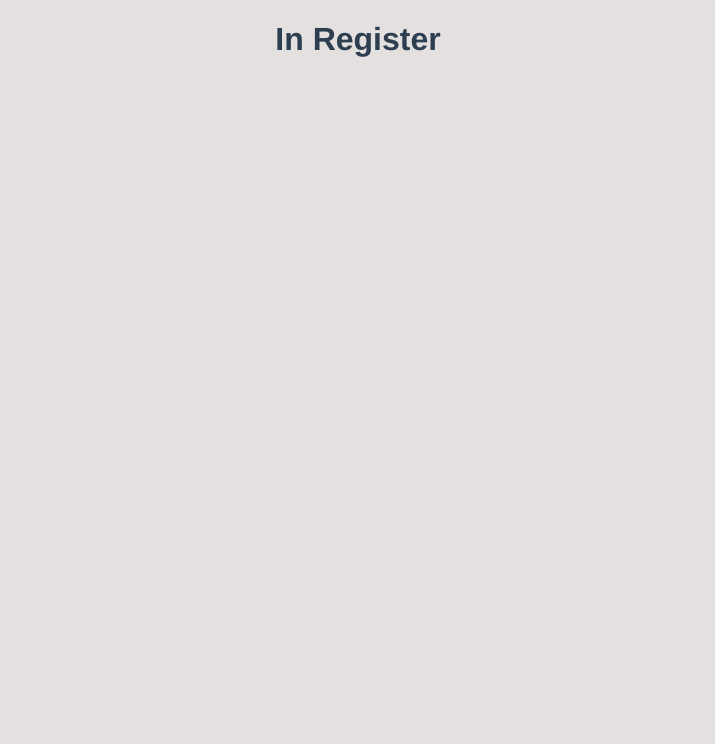
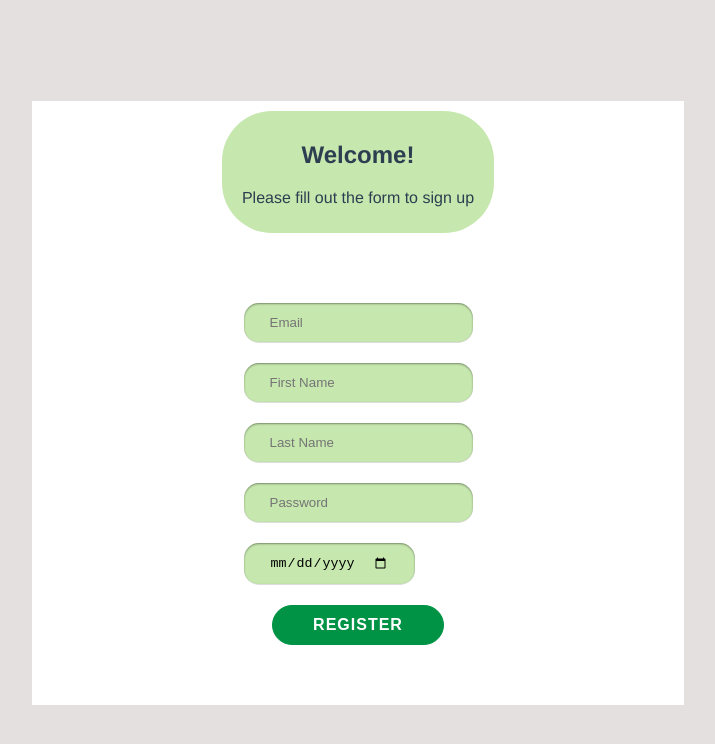
Before and after one commit to Tsvetomil/InvestingApp-Diploma, a Vue app in the folder src/frontend/: page /register in a window 1280 px wide. Shown: the top 744 px of the page, without its empty margins (282-997 px from the left). Built offline with nearby package versions, Linux system fonts and the light colour scheme.

Commit message:
enhance html form

```diff
--- a/src/frontend/src/components/Login.vue
+++ b/src/frontend/src/components/Login.vue
@@ -7,8 +7,8 @@
     <div class="form-overlay">
       <div class="sign-in-form">
         <form class="sign-in" action="#">
-          <input type="text" id="email" placeholder="Email"/>
-          <input type="text" id="pass" placeholder="Password"/>
+          <input type="email" id="email" placeholder="Email" required/>
+          <input type="password" id="pass" placeholder="Password" required/>
           <a href="#" class="f-pass-b">Forgot password</a>
 
           <button v-on:click="register">Login</button>
@@ -16,7 +16,7 @@
         </form>
       </div>
       <div class="sign-up-overlay">
-        <h3> Don't have an account</h3>
+        <h3> Don't have an account ?</h3>
         <router-link to="/register">
           <button>Sign up</button>
         </router-link>
--- a/src/frontend/src/components/Register.vue
+++ b/src/frontend/src/components/Register.vue
@@ -1,3 +1,112 @@
 <template>
-  <h1>In Register</h1>
+  <div class="container">
+    <div class="text-overlay">
+      <h2>Welcome!</h2>
+      <p>Please fill out the form to sign up</p>
+    </div>
+    <div class="form-overlay">
+      <div class="sign-in-form">
+        <form class="sign-in" action="#">
+          <input type="email" id="email" placeholder="Email" required/>
+          <input type="text" id="fname" placeholder="First Name" required/>
+          <input type="text" id="lname" placeholder="Last Name" required/>
+          <input type="password" id="pass" placeholder="Password" required/>
+          <input type="date" id="date" placeholder="Date of Birth" required/>
+
+          <button v-on:click="register">Register</button>
+        </form>
+      </div>
+    </div>
+  </div>
 </template>
+<script>
+function validateFields() {
+  // let email = document.getElementById("email").value;
+  // let fname = document.getElementById("fname").value;
+  // let lname = document.getElementById("lname").value;
+  // let pass = document.getElementById("pass").value;
+  //
+  // if(email && fname && lname && pass){
+  //   alert("ok")
+  // }else{
+  //   alert("not ok")
+  // }
+}
+
+export default {
+  methods: {
+    register: function () {
+      validateFields()
+
+    }
+  }
+}
+</script>
+<style>
+.text-overlay {
+  position: relative;
+  background: #c6e7ae;
+  margin-left: auto;
+  margin-right: auto;
+  width: 40%;
+  padding: 10px;
+  border-radius: 50px;
+}
+.container {
+  padding: 10px;
+  margin-left: auto;
+  margin-right: auto;
+  margin-top: 8%;
+  width: 50%;
+  height: 100%;
+  overflow: hidden;
+  background: #ffffff;
+}
+.sign-in-form {
+  top: 0;
+  padding: 50px 60px;
+}
+input {
+  display: block;
+  background-color: #c6e7ae;
+  padding: 12px 26px;
+  margin: 20px 0;
+  border: none;
+  border-radius: 15px;
+  overflow: hidden;
+  border-bottom: 1px solid #ddd;
+  box-shadow: inset 0 1px 2px rgba(0, 0, 0, .4),
+  0 -1px 1px #fff,
+  0 1px 0 #fff;
+  outline: none;
+}
+button {
+  border-radius: 20px;
+  border: 1px solid #009345;
+  background-color: #009345;
+  color: #fff;
+  font-size: 1rem;
+  font-weight: bold;
+  padding: 10px 40px;
+  letter-spacing: 1px;
+  text-transform: uppercase;
+  cursor: pointer;
+}
+button:active {
+  transform: scale(.9);
+}
+
+button:focus {
+  outline: none;
+}
+.sign-up-overlay button {
+  border: 1px solid #000000;
+  background-color: #2a342f;
+}
+.form-overlay {
+  display: inline-flex;
+  position: relative;
+  align-items: center;
+  margin: auto;
+}
+</style>
```
